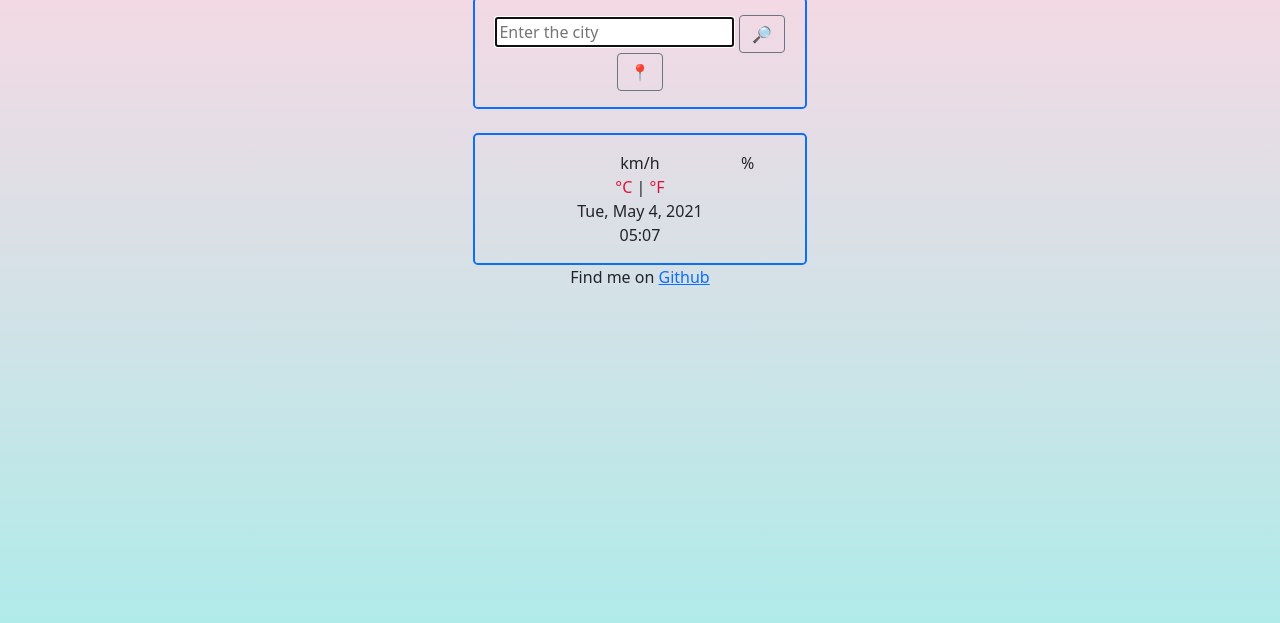
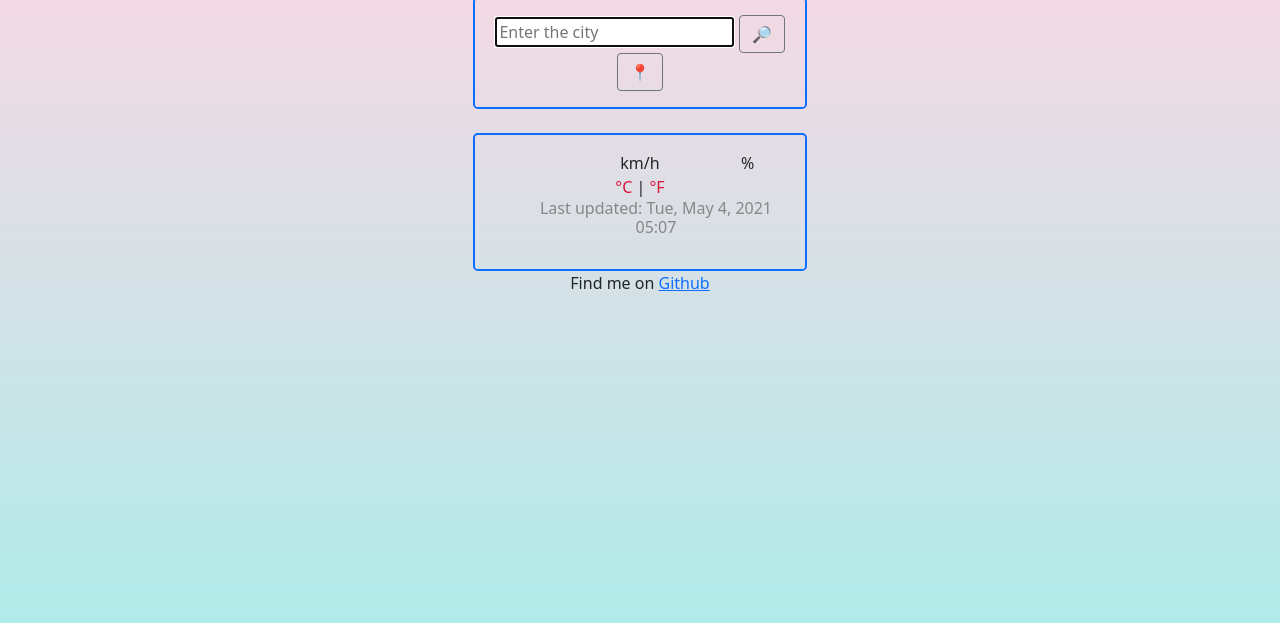
Before and after one commit to EvelinaSnu/my-weather-app, a plain HTML site: page index.html in a window 1280 px wide. Shown: the part 123-746 px from the top of the page. Drawn offline with nearby package versions, Linux system fonts and the light colour scheme; no server answers.

Commit message:
ul with "last updated" date time info added

```diff
--- a/index.html
+++ b/index.html
@@ -49,9 +49,9 @@
             <a class="units" href="#" id="fahrenheit"> °F </a>
           </span>
         </div>
-        <div class="row-date-time">
-          <span class="col-date" id="date-time"></span>
-        </div>
+        <ul class="row-date-time">
+          <li>Last updated: <span class="col-date" id="date-time"></span></li>
+        </ul>
       </div>
     </div>
     <script src="src/script.js"></script>
--- a/src/styles.css
+++ b/src/styles.css
@@ -9,6 +9,21 @@ body {
 button {
   margin: 0 auto;
   size: 100%;
+}
+
+ul {
+  margin: 0;
+  padding: 0;
+}
+
+li {
+  list-style: none;
+  margin: 0;
+  padding: 0;
+  color: rgb(135, 135, 135);
+  font-size: 16px;
+  font-weight: 100;
+  line-height: 19px;
 }
 
 footer {
```
